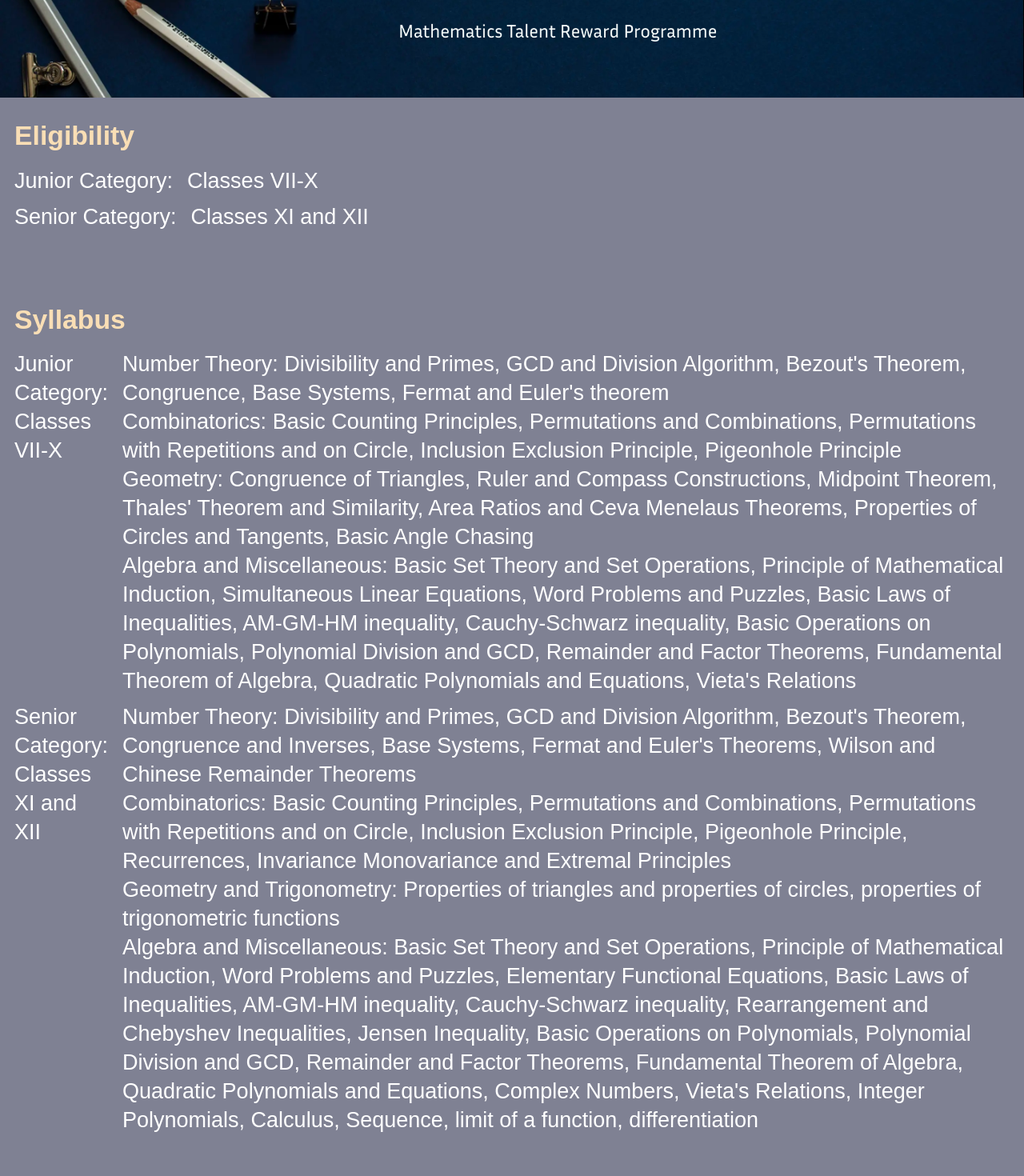
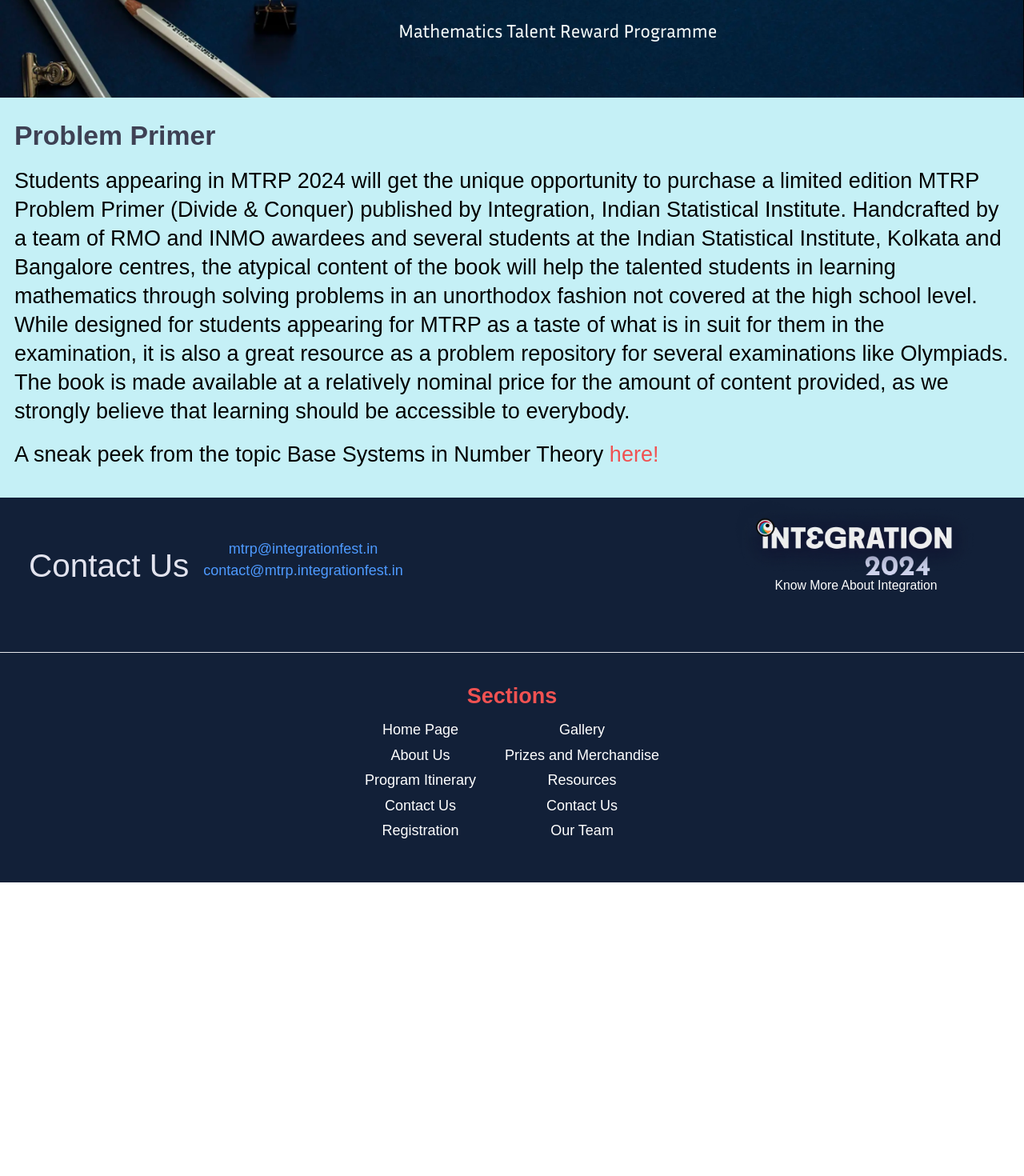
Before and after one commit to Integration-ISIK/mtrp-2024-website, a Next.js app: page /resources in a window 1280 px wide. Shown: the part 400-1870 px from the top of the page at 80% size. After the commit the page ends 1503 px from the top, so only its background shows below. Built offline with nearby package versions, Linux system fonts and the light colour scheme; a web font is replaced by a local one.

Commit message:
Update page.tsx

```diff
--- a/app/resources/page.tsx
+++ b/app/resources/page.tsx
@@ -13,50 +13,6 @@
           <div className='float-right mr-[2%] md:mr-[28%] pt-[2rem]'>
             <img src="/img/mtrp_ico_white_withtext.webp" className="w-[13rem] md:w-[25rem]" alt="" />
           </div>
-        </div>
-        <div className="bg-[#7F8193] bg-cover bg-left-top h-auto max-w-screen pt-4" >
-            <div className="md:p-2">
-                <div className=" whitespace-pre-line font-bold text-2xl md:text-3xl  px-2">
-                    <p className='text-[#F9DEB5] md:pb-2'>Eligibility</p>
-                </div>
-                <div className="flex flex-col text-xl pt-2 pb-10 md:text-2xl text-white">
-                    <div className="flex flex-row justify-start">
-                        <p className='px-2 md:pb-2'>Junior Category: </p>
-                        <p className='px-2 md:pb-2'>Classes VII-X</p>
-                    </div>
-                    <div className="flex flex-row justify-start">
-                        <p className='px-2 md:pb-2'>Senior Category: </p>
-                        <p className='px-2 md:pb-2'>Classes XI and XII </p>
-                    </div>
-                </div>
-            </div>
-        </div>
-        <div className="bg-[#7F8193] bg-cover bg-left-top h-auto max-w-screen pt-4">
-            <div className="md:p-2">
-                <div className="whitespace-pre-line font-bold text-2xl md:text-3xl px-2">
-                    <p className="text-[#F9DEB5] md:pb-2">Syllabus</p>
-                </div>
-                <div className="flex flex-col text-xl pt-2 pb-10 md:text-2xl text-white">
-                    <div className="flex flex-row justify-start">
-                        <p className="px-2 md:pb-2">Junior Category: Classes VII-X</p>
-                        <ul className="px-2 md:pb-2">
-                            <li>Number Theory: Divisibility and Primes, GCD and Division Algorithm, Bezout's Theorem, Congruence, Base Systems, Fermat and Euler's theorem</li>
-                            <li>Combinatorics: Basic Counting Principles, Permutations and Combinations, Permutations with Repetitions and on Circle, Inclusion Exclusion Principle, Pigeonhole Principle</li>
-                            <li>Geometry: Congruence of Triangles, Ruler and Compass Constructions, Midpoint Theorem, Thales' Theorem and Similarity, Area Ratios and Ceva Menelaus Theorems, Properties of Circles and Tangents, Basic Angle Chasing</li>
-                            <li>Algebra and Miscellaneous: Basic Set Theory and Set Operations, Principle of Mathematical Induction, Simultaneous Linear Equations, Word Problems and Puzzles, Basic Laws of Inequalities, AM-GM-HM inequality, Cauchy-Schwarz inequality, Basic Operations on Polynomials, Polynomial Division and GCD, Remainder and Factor Theorems, Fundamental Theorem of Algebra, Quadratic Polynomials and Equations, Vieta's Relations</li>
-                        </ul>
-                    </div>
-                    <div className="flex flex-row justify-start">
-                        <p className="px-2 md:pb-2">Senior Category: Classes XI and XII</p>
-                        <ul className="px-2 md:pb-2">
-                            <li>Number Theory: Divisibility and Primes, GCD and Division Algorithm, Bezout's Theorem, Congruence and Inverses, Base Systems, Fermat and Euler's Theorems, Wilson and Chinese Remainder Theorems</li>
-                            <li>Combinatorics: Basic Counting Principles, Permutations and Combinations, Permutations with Repetitions and on Circle, Inclusion Exclusion Principle, Pigeonhole Principle, Recurrences, Invariance Monovariance and Extremal Principles</li>
-                            <li>Geometry and Trigonometry: Properties of triangles and properties of circles, properties of trigonometric functions</li>
-                            <li>Algebra and Miscellaneous: Basic Set Theory and Set Operations, Principle of Mathematical Induction,  Word Problems and Puzzles, Elementary Functional Equations, Basic Laws of Inequalities, AM-GM-HM inequality, Cauchy-Schwarz inequality, Rearrangement and Chebyshev Inequalities, Jensen Inequality, Basic Operations on Polynomials, Polynomial Division and GCD, Remainder and Factor Theorems, Fundamental Theorem of Algebra, Quadratic Polynomials and Equations, Complex Numbers, Vieta's Relations, Integer Polynomials, Calculus, Sequence, limit of a function, differentiation</li>
-                        </ul>
-                    </div>
-                </div>
-            </div>
         </div>
         <div className="bg-[#15f7ff2d] bg-cover bg-left-top h-auto max-w-screen pt-4">
           <div className="md:p-2">
```
